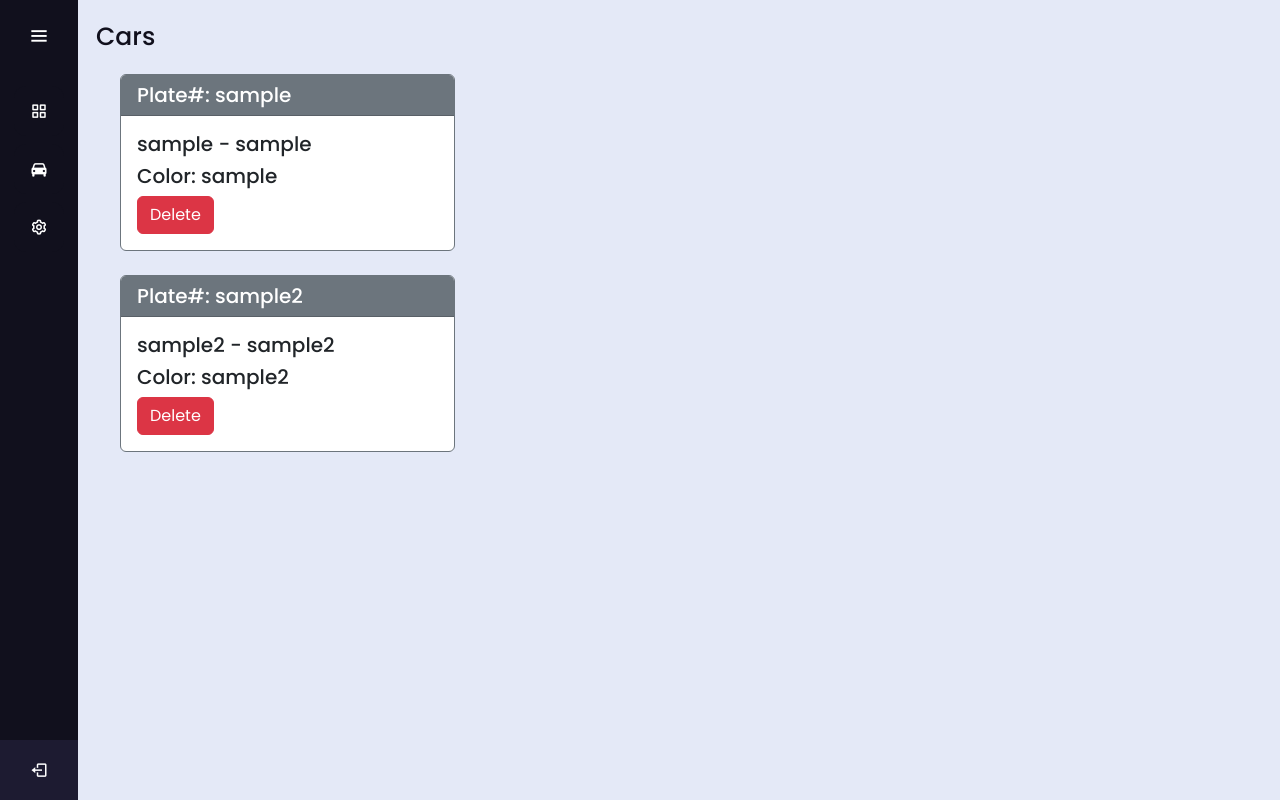
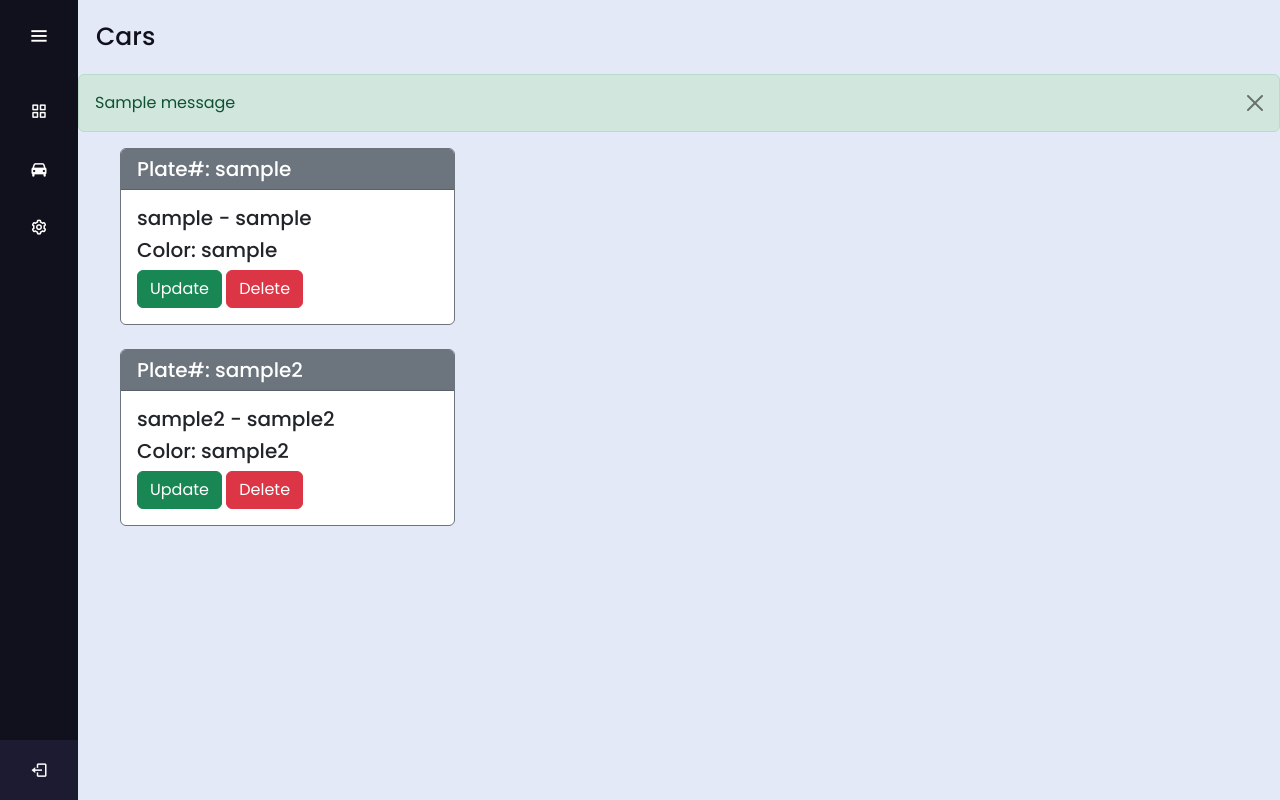
Before and after one commit to Zowowow/ParkingSpaceDataBank, a Django app: page /view_car in a window 1280 px wide. Run offline with Django 4.2, Linux system fonts and the light colour scheme; a user stored in the database is signed in; data comes from the database, SQL or seed files in the repository; both versions use the stored data as it was after the commit; one stand-in notice (Sample message) is shown.

Commit message:
update and edit car

```diff
--- a/ParkingSpaceDataBank/project_main/website/templates/sidebar.html
+++ b/ParkingSpaceDataBank/project_main/website/templates/sidebar.html
@@ -19,7 +19,7 @@
         </div>
         <ul class="nav-list">
           <li>
-            <a href="/index">
+            <a href="{% url 'index'%}">
               <i class='bx bx-grid-alt'></i>
               <span class="links_name">Dashboard</span>
             </a>
--- a/ParkingSpaceDataBank/project_main/website/templates/view_car.html
+++ b/ParkingSpaceDataBank/project_main/website/templates/view_car.html
@@ -25,6 +25,12 @@
 
 
     </style>
+        {% for message in messages %}
+        <div class="alert alert-success alert-dismissible fade show" role="alert">
+                {{ message }}
+            <button type="button" class="btn-close" data-bs-dismiss="alert" aria-label="Close"></button>
+        </div>
+        {% endfor %}
     <div class="container" style="margin-left: 30px;">
          {% for car in car_list %}
 
@@ -33,7 +39,9 @@
               <div class="card-body">
                     <h5 class="card-title">{{ car.car_manufacturer }} - {{ car.car_model }}</h5>
                     <h5 class="card-text">Color: {{ car.car_color }}</h5>
-                    <a href="#" class="btn btn-danger">Delete</a>
+                    <a href="{% url 'update_car' car.id %}" class="btn btn-success">Update</a>
+                    <a href="{% url 'delete_car' car.id %}" class="btn btn-danger">Delete</a>
+
               </div>
         </div>
 
--- a/ParkingSpaceDataBank/project_main/website/urls.py
+++ b/ParkingSpaceDataBank/project_main/website/urls.py
@@ -5,11 +5,14 @@ from . import views
 urlpatterns = [
     path('login_user', views.login_user, name="login_user"),
     path('', views.logout_user, name="logout_user"),
-    path('dashboard', views.dashboard, name="dashboard"),
+    # path('dashboard', views.dashboard, name="dashboard"),
     path('index', views.index, name="index"),
     path('signup', views.signup_user, name="signup"),
     path('view_car', views.view_car, name="view_car"),
     path('add_car', views.add_car, name="add_car"),
+    path('update_car/<car_id>', views.update_car, name="update_car"),
+    path('delete_car/<car_id>', views.delete_car, name="delete_car"),
+
 
 
     # path for video camera
--- a/ParkingSpaceDataBank/project_main/website/views.py
+++ b/ParkingSpaceDataBank/project_main/website/views.py
@@ -10,6 +10,27 @@ from .main_app import VideoCamera
 
 # Create your views here.
 
+
+# For deleting car
+@login_required(login_url="/login_user")
+def delete_car(request, car_id):
+    car = Car.objects.get(pk=car_id)
+    car.delete()
+    messages.success(request, ("A car is successfully deleted"))
+    return redirect('view_car')
+
+
+# For updating car
+@login_required(login_url="/login_user")
+def update_car(request, car_id):
+    car = Car.objects.get(pk=car_id)
+    form = AddCarForm(request.POST or None, instance=car)
+    if form.is_valid():
+        form.save()
+        messages.success(request, ("A car is successfully updated"))
+        return redirect('view_car')
+
+    return render(request, 'update_car.html', {'car': car, 'form': form})
 
 # For adding car
 @login_required(login_url="/login_user")
```
Also changed, not shown: ParkingSpaceDataBank/project_main/website/templates/update_car.html (added, +49 -0 lines), ParkingSpaceDataBank/project_main/db.sqlite3.
